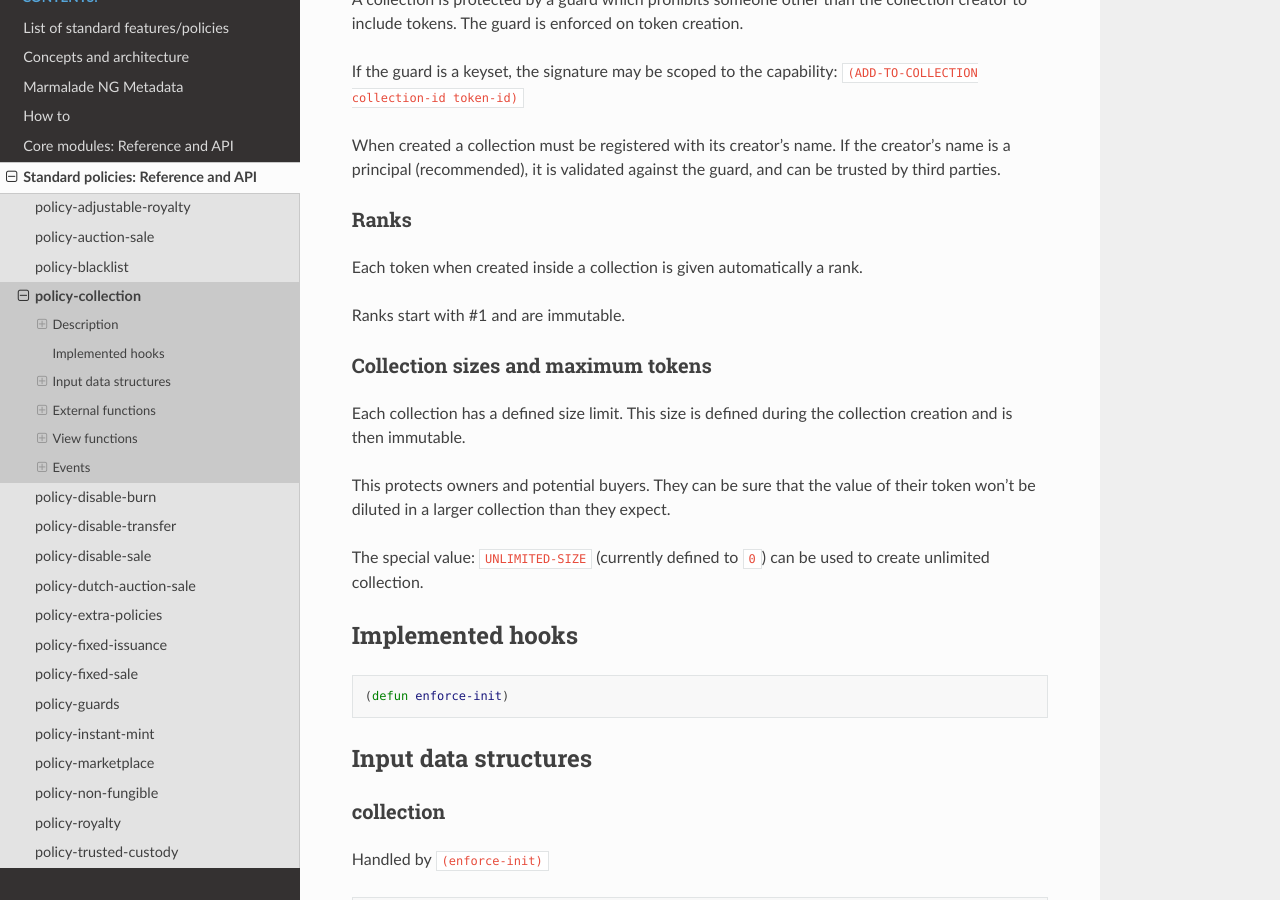
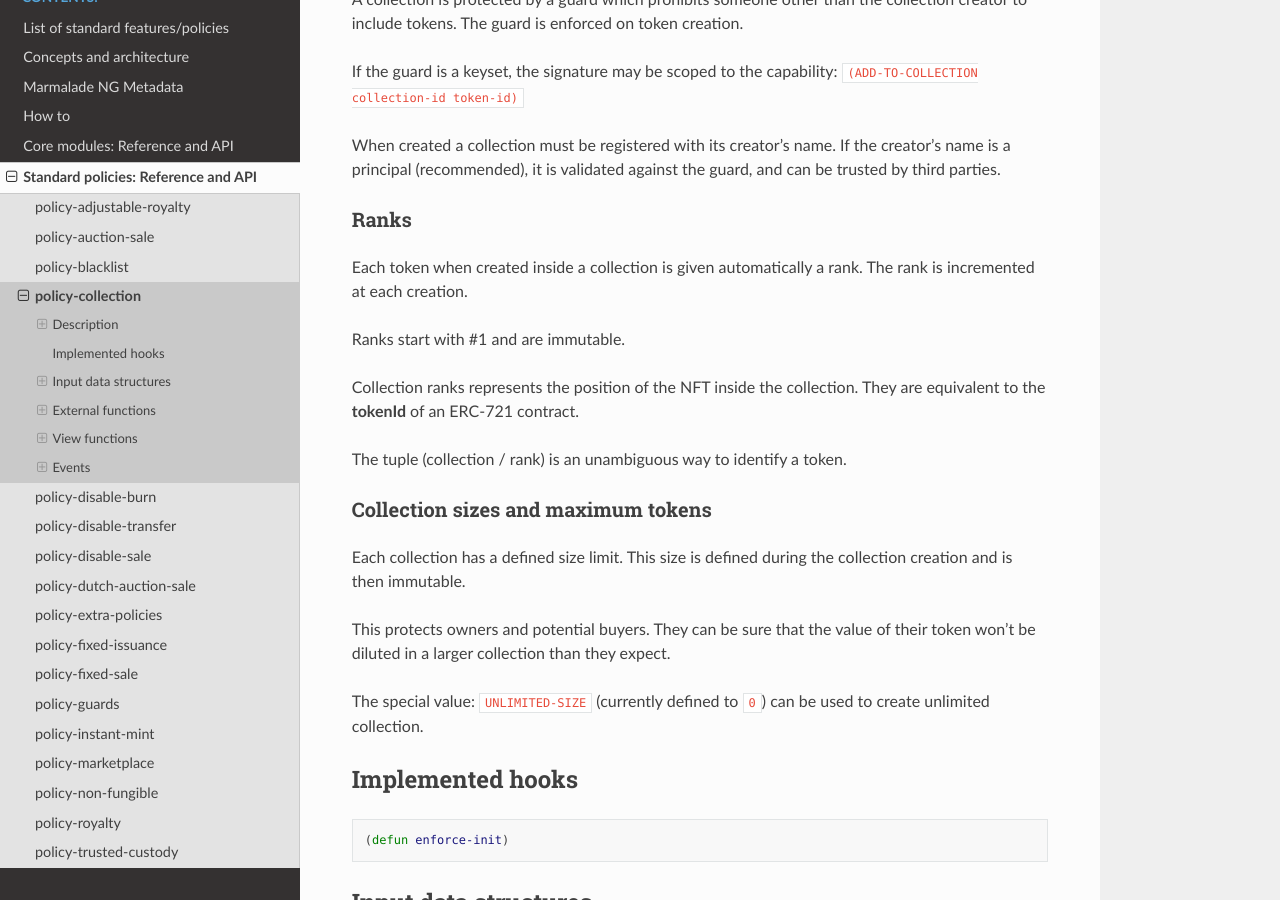
Before and after one commit to Marmalade-NG/marmalade-ng, a Sphinx documentation site: the page built from doc/source/policy-collection.rst, in a window 1280 px wide and 900 px high, scrolled down 572 px. Built offline with Sphinx 7.4.7 and the Read the Docs theme 2.0.0, drawn with Linux system fonts in a browser that asks for light colours.

Commit message:
Add some more explanations about collection ranks.

```diff
--- a/doc/source/policy-collection.rst
+++ b/doc/source/policy-collection.rst
@@ -34,9 +34,15 @@ be trusted by third parties.
 
 Ranks
 ~~~~~
-Each token when created inside a collection is given automatically a rank.
+Each token when created inside a collection is given automatically a rank. The rank is
+incremented at each creation.
 
 Ranks start with #1 and are immutable.
+
+Collection ranks represents the position of the NFT inside the collection. They are equivalent
+to the **tokenId** of an ERC-721 contract.
+
+The tuple (collection / rank) is an unambiguous way to identify a token.
 
 
 Collection sizes and maximum tokens
```
